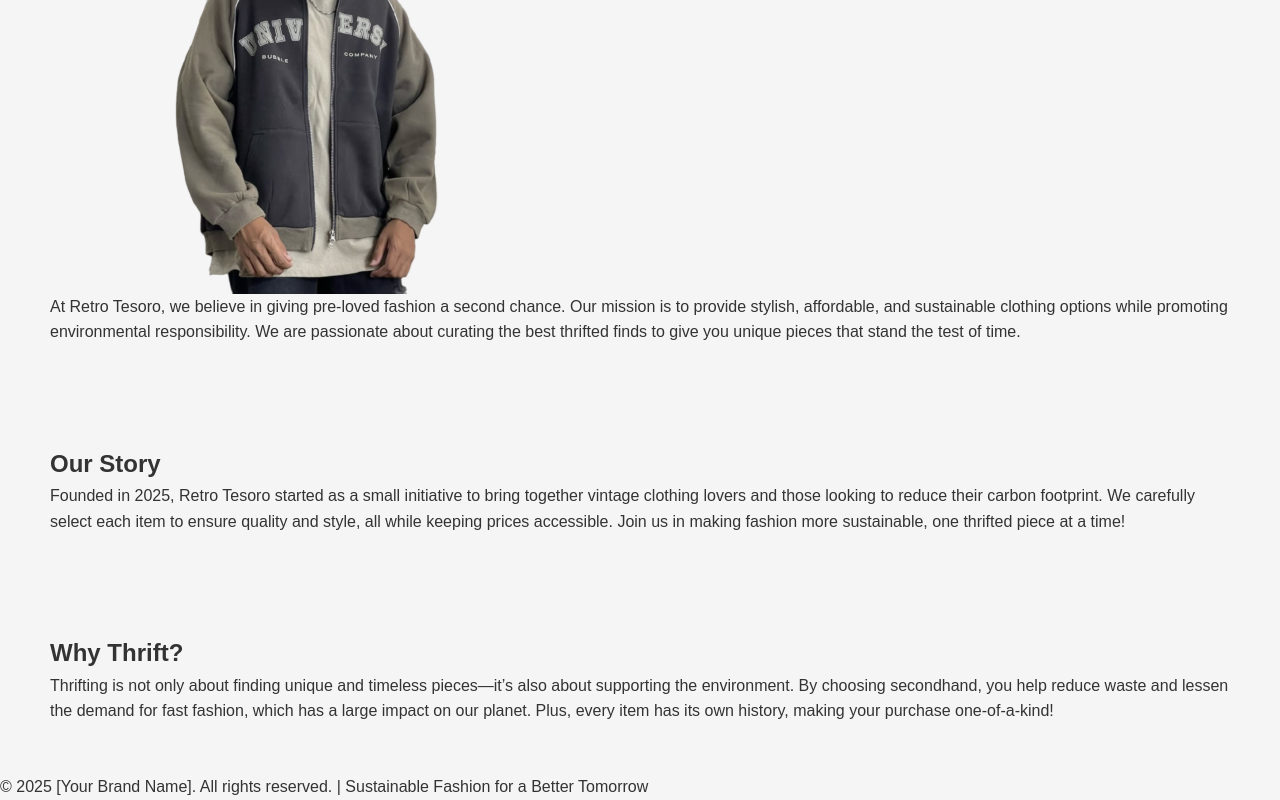
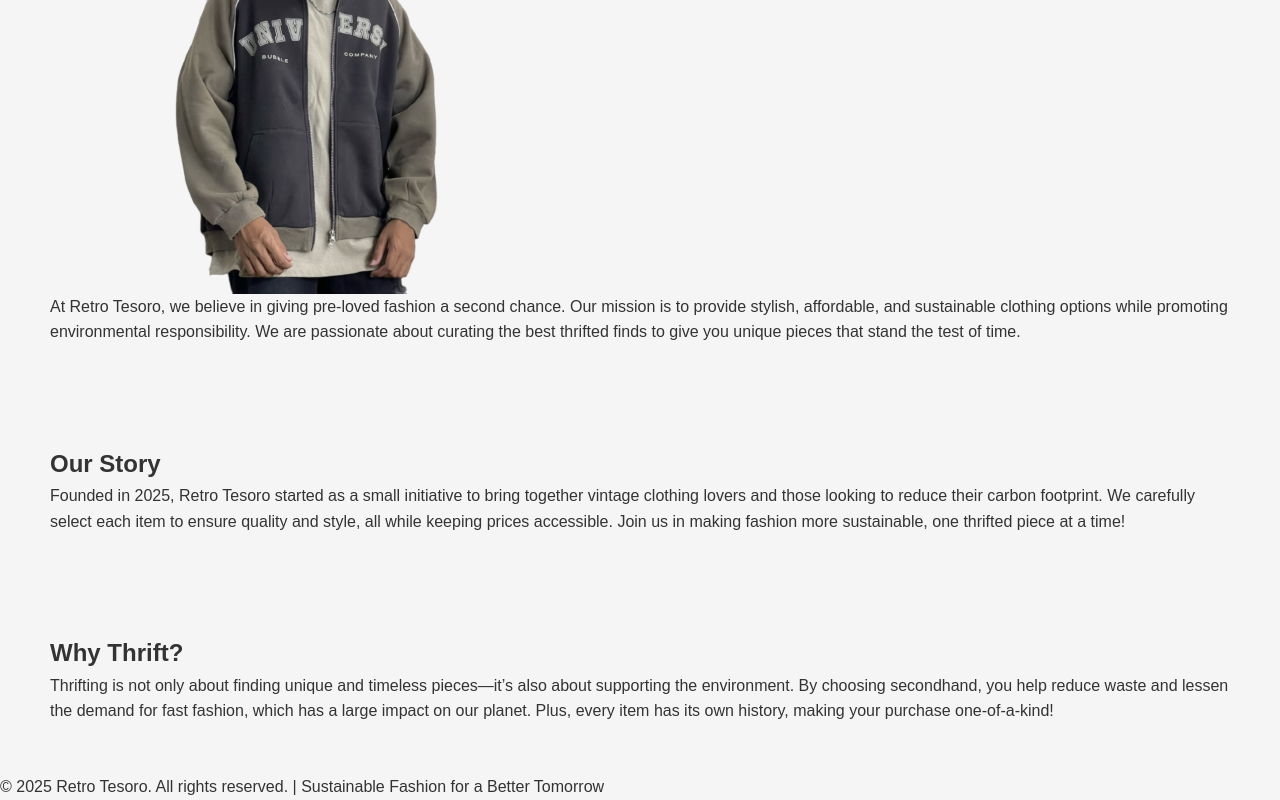
Before and after one commit to jeryjohn/retrotesoro, a plain HTML site: page about.html in a window 1280 px wide. Shown: the part 311-1111 px from the top of the page. Drawn offline with Linux system fonts and the light colour scheme.

Commit message:
Update about.html

```diff
--- a/about.html
+++ b/about.html
@@ -32,7 +32,7 @@
     </main>
 
     <footer>
-        <p>© 2025 [Your Brand Name]. All rights reserved. | Sustainable Fashion for a Better Tomorrow</p>
+        <p>© 2025 Retro Tesoro. All rights reserved. | Sustainable Fashion for a Better Tomorrow</p>
     </footer>
 </body>
 </html>
```
